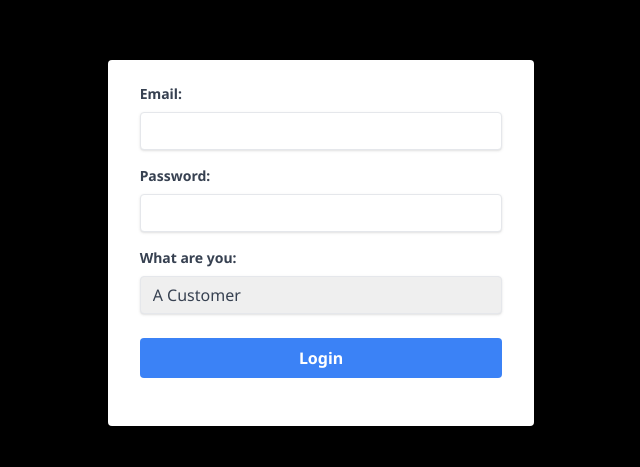
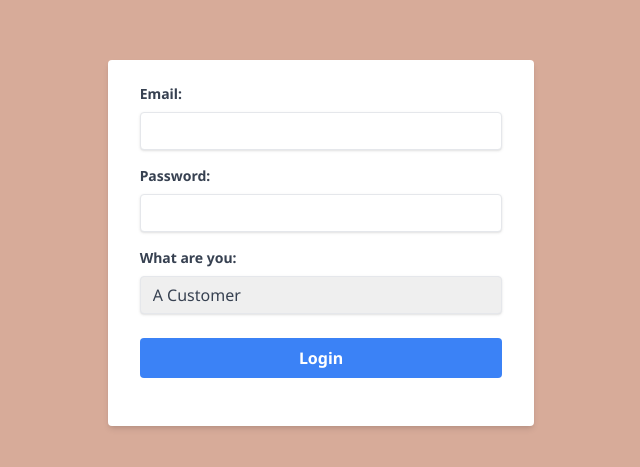
Before and after one commit to CozyWear/frontend, a SvelteKit app: page /login in a window 1280 px wide. Shown: the part 149-616 px from the top of the page, without its empty margins (319-959 px from the left). Built offline with nearby package versions, Linux system fonts and the light colour scheme.

Commit message:
added background color to page

```diff
--- a/src/routes/login/+page.svelte
+++ b/src/routes/login/+page.svelte
@@ -42,7 +42,7 @@
 	/>
 </svelte:head>
 
-<div class="bg-black flex justify-center items-center h-screen">
+<div class="bg-[#d7ab99] flex justify-center items-center h-screen">
 	<form
 		class="bg-white shadow-md rounded px-8 pt-6 pb-8 mb-4 w-1/3"
 		on:submit|preventDefault={handleSubmit}
```
